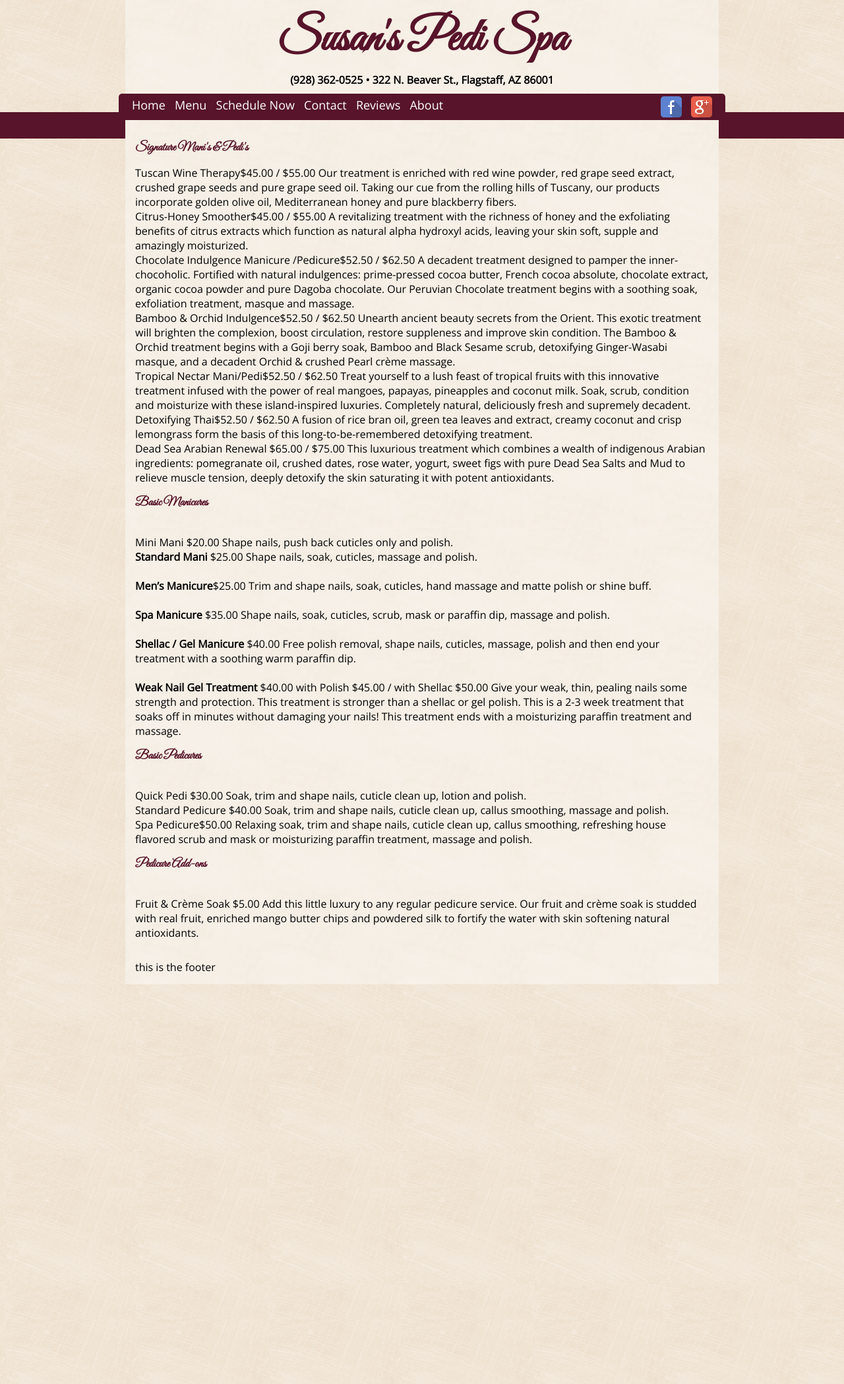
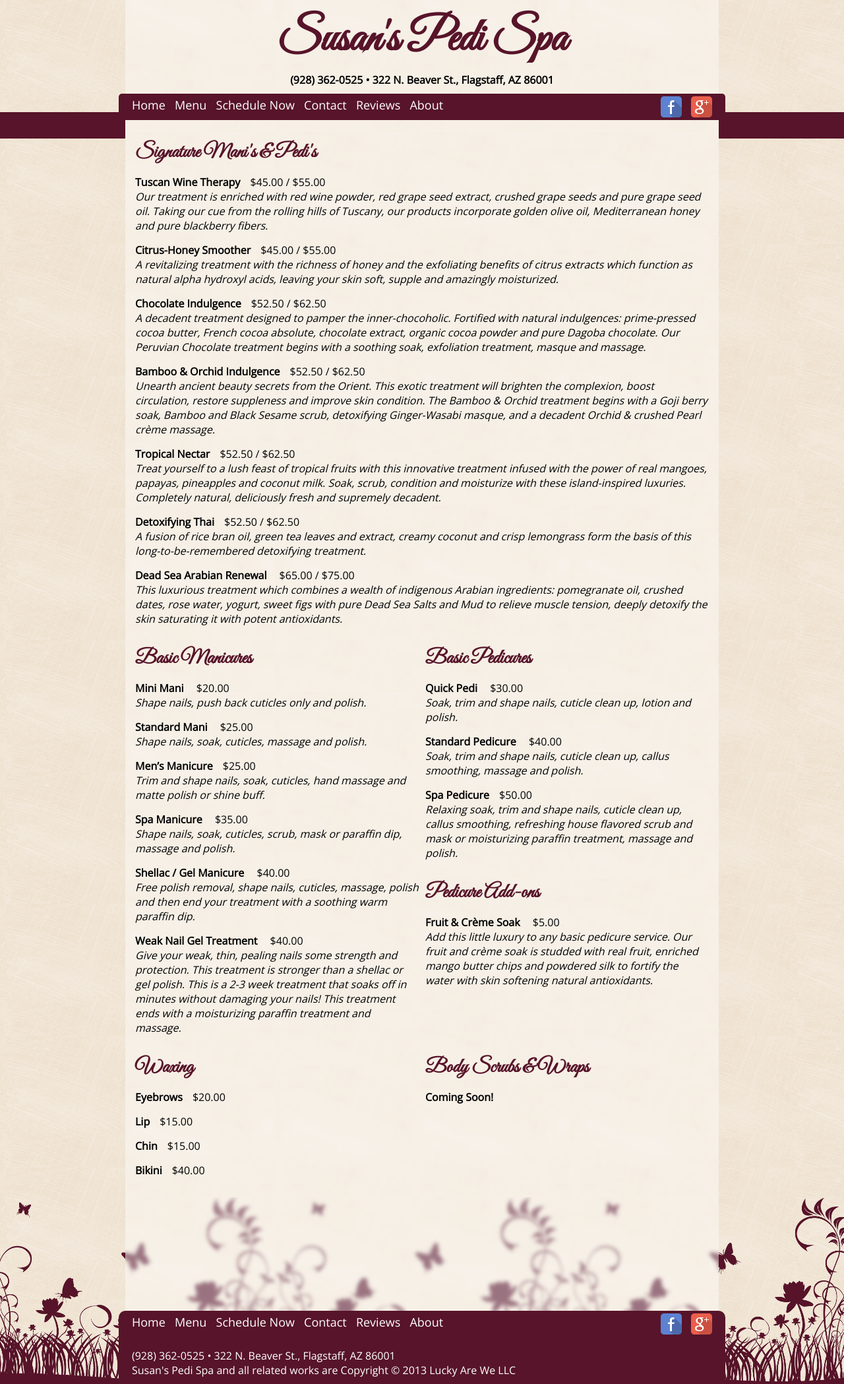
Before and after one commit to susanspedispa/susanspedispa.github.io, a Jekyll site: the page built from menu.html, in a window 1280 px wide. Shown: the whole page at 66% size. Built offline with Jekyll 4.4.1, drawn with Linux system fonts in a browser that asks for light colours; before the commit the page ends 1492 px from its top, so only the background shows below that.

Commit message:
Nearly there

```diff
--- /dev/null
+++ b/CNAME
@@ -0,0 +1 @@
+susanspedispa.com
--- /dev/null
+++ b/_includes/footer.html
@@ -0,0 +1,7 @@
+<div id="footerStrip">
+{% include nav.html %}
+<div style="clear:both"></div>
+<div style="padding: 10px">(928) 362-0525 • 322 N. Beaver St., Flagstaff, AZ 86001<br />
+Susan's Pedi Spa and all related works are Copyright &copy; 2013 Lucky Are We LLC
+</div>
+</div>
--- a/_includes/intro.html
+++ b/_includes/intro.html
@@ -1,2 +1 @@
 <p>At Susan’s Pedi Spa we use some of the most exotic ingredients from throughout the world in our specialty manicure and pedicures. Leaving your hands and feet looking their absolute best. </p>
-<a href="https://plus.google.com/103319507476623802624" rel="publisher">Google+</a>
--- a/_includes/menu.html
+++ b/_includes/menu.html
@@ -1,78 +1,109 @@
 <h3>Signature Mani's & Pedi's</h3>
-
 <div class="treatment">
 <span class="treatmentName">Tuscan Wine Therapy</span><span class="treatmentPrice">$45.00 / $55.00</span>
-<span class="treatmentDescription">Our treatment is enriched with red wine powder, red grape seed extract, crushed grape seeds and pure grape seed oil. Taking our cue from the rolling hills of Tuscany, our products incorporate golden olive oil, Mediterranean honey and pure blackberry fibers.</span>
+<div class="treatmentDescription">Our treatment is enriched with red wine powder, red grape seed extract, crushed grape seeds and pure grape seed oil. Taking our cue from the rolling hills of Tuscany, our products incorporate golden olive oil, Mediterranean honey and pure blackberry fibers.</div>
 </div>
 
 
 <div class="treatment">
 <span class="treatmentName">Citrus-Honey Smoother</span><span class="treatmentPrice">$45.00 / $55.00 </span>
-A revitalizing treatment with the richness of honey and the exfoliating benefits of citrus extracts which function as natural alpha hydroxyl acids, leaving your skin soft, supple and amazingly moisturized.
+<div class="treatmentDescription">A revitalizing treatment with the richness of honey and the exfoliating benefits of citrus extracts which function as natural alpha hydroxyl acids, leaving your skin soft, supple and amazingly moisturized.</div>
 </div>
 <div class="treatment">
-<span class="treatmentName">Chocolate Indulgence Manicure /Pedicure</span><span class="treatmentPrice">$52.50 / $62.50 </span>
-A decadent treatment designed to pamper the inner-chocoholic. Fortified with natural indulgences: prime-pressed cocoa butter, French cocoa absolute, chocolate extract, organic cocoa powder and pure Dagoba chocolate. Our Peruvian  Chocolate treatment begins with a soothing soak, exfoliation treatment, masque and massage.
+<span class="treatmentName">Chocolate Indulgence</span><span class="treatmentPrice">$52.50 / $62.50 </span>
+<div class="treatmentDescription">A decadent treatment designed to pamper the inner-chocoholic. Fortified with natural indulgences: prime-pressed cocoa butter, French cocoa absolute, chocolate extract, organic cocoa powder and pure Dagoba chocolate. Our Peruvian  Chocolate treatment begins with a soothing soak, exfoliation treatment, masque and massage.  </div>
 </div>
 <div class="treatment">
 <span class="treatmentName">Bamboo & Orchid Indulgence</span><span class="treatmentPrice">$52.50 / $62.50 </span>
-Unearth ancient beauty secrets from the Orient. This exotic treatment will brighten the complexion, boost circulation, restore suppleness and improve skin condition. The Bamboo & Orchid treatment begins with a Goji berry soak, Bamboo and Black Sesame scrub, detoxifying Ginger-Wasabi masque, and a decadent Orchid & crushed Pearl crème massage.
+<div class="treatmentDescription">Unearth ancient beauty secrets from the Orient. This exotic treatment will brighten the complexion, boost circulation, restore suppleness and improve skin condition. The Bamboo & Orchid treatment begins with a Goji berry soak, Bamboo and Black Sesame scrub, detoxifying Ginger-Wasabi masque, and a decadent Orchid & crushed Pearl crème massage.</div>
 </div>
 <div class="treatment">
-<span class="treatmentName">Tropical Nectar Mani/Pedi</span><span class="treatmentPrice">$52.50 / $62.50 </span>
-Treat yourself to a lush feast of tropical fruits with this innovative treatment infused with the power of real mangoes, papayas, pineapples and coconut milk. Soak, scrub, condition and moisturize with these island-inspired luxuries. Completely natural, deliciously fresh and supremely decadent.
+<span class="treatmentName">Tropical Nectar</span><span class="treatmentPrice">$52.50 / $62.50 </span>
+<div class="treatmentDescription">Treat yourself to a lush feast of tropical fruits with this innovative treatment infused with the power of real mangoes, papayas, pineapples and coconut milk. Soak, scrub, condition and moisturize with these island-inspired luxuries. Completely natural, deliciously fresh and supremely decadent.</div>
 </div>
 <div class="treatment">
 <span class="treatmentName">Detoxifying Thai</span><span class="treatmentPrice">$52.50 / $62.50 </span>
-A fusion of rice bran oil, green tea leaves and extract, creamy coconut and crisp lemongrass form the basis of this long-to-be-remembered detoxifying treatment.
+<div class="treatmentDescription">A fusion of rice bran oil, green tea leaves and extract, creamy coconut and crisp lemongrass form the basis of this long-to-be-remembered detoxifying treatment.</div>
 </div>
 <div class="treatment">
 <span class="treatmentName">Dead Sea Arabian Renewal</span><span class="treatmentPrice"> $65.00 / $75.00</span>
-This luxurious treatment which combines a wealth of indigenous Arabian ingredients: pomegranate oil, crushed dates, rose water, yogurt, sweet figs with pure Dead Sea Salts and Mud to relieve muscle tension, deeply detoxify the skin saturating it with potent antioxidants.
+<div class="treatmentDescription">This luxurious treatment which combines a wealth of indigenous Arabian ingredients: pomegranate oil, crushed dates, rose water, yogurt, sweet figs with pure Dead Sea Salts and Mud to relieve muscle tension, deeply detoxify the skin saturating it with potent antioxidants. </div>
 </div>
 
-
-<h3>Basic Manicures</h3><br>
+<div class="halfColumn">
+	<h3>Basic Manicures</h3>
 	<div class="treatment">
 	<span class="treatmentName">Mini Mani</span><span class="treatmentPrice"> $20.00</span>
-Shape nails, push back cuticles only and polish. <br>
+	<div class="treatmentDescription">Shape nails, push back cuticles only and polish. </div>
 	</div>
 	<div class="treatment">
-<span class="treatmentName"><b>Standard Mani</b></span><span class="treatmentPrice"> $25.00</span>
-Shape nails, soak, cuticles, massage and polish.<br><br>
+	<span class="treatmentName">Standard Mani</span><span class="treatmentPrice"> $25.00</span>
+	<div class="treatmentDescription">Shape nails, soak, cuticles, massage and polish.</div>
 	</div>
 	<div class="treatment">
-<span class="treatmentName"><b>Men’s Manicure</b></span><span class="treatmentPrice">$25.00</span>
-Trim and shape nails, soak, cuticles, hand massage and matte polish or shine buff.<br><br>
+	<span class="treatmentName">Men’s Manicure</span><span class="treatmentPrice">$25.00</span>
+	<div class="treatmentDescription">Trim and shape nails, soak, cuticles, hand massage and matte polish or shine buff.</div>
 	</div>
 	<div class="treatment">
-<span class="treatmentName"><b>Spa Manicure</b></span><span class="treatmentPrice"> $35.00</span>
-Shape nails, soak, cuticles, scrub, mask or paraffin dip, massage and polish.<br><br>
+	<span class="treatmentName">Spa Manicure</span><span class="treatmentPrice"> $35.00</span>
+	<div class="treatmentDescription">Shape nails, soak, cuticles, scrub, mask or paraffin dip, massage and polish.</div>
 	</div>
 	<div class="treatment">
-<span class="treatmentName"><b>Shellac / Gel Manicure</b></span><span class="treatmentPrice">  $40.00</span>
-Free polish removal, shape nails, cuticles, massage, polish and then end your treatment with a soothing warm paraffin dip.<br><br>
+	<span class="treatmentName">Shellac / Gel Manicure</span><span class="treatmentPrice">  $40.00</span>
+	<div class="treatmentDescription">Free polish removal, shape nails, cuticles, massage, polish and then end your treatment with a soothing warm paraffin dip.</div>
 	</div>
 	<div class="treatment">
-<span class="treatmentName"><b>Weak Nail Gel Treatment</b></span><span class="treatmentPrice"> $40.00</span>
-with Polish  $45.00 / with Shellac  $50.00</span>
-Give your weak, thin, pealing nails some strength and protection. This treatment is stronger than a shellac or gel polish. This is a 2-3 week treatment that soaks off in minutes without damaging your nails! This treatment ends with a moisturizing paraffin treatment and massage.
+	<span class="treatmentName">Weak Nail Gel Treatment</span><span class="treatmentPrice"> $40.00</span>
+	<div class="treatmentDescription">Give your weak, thin, pealing nails some strength and protection. This treatment is stronger than a shellac or gel polish. This is a 2-3 week treatment that soaks off in minutes without damaging your nails! This treatment ends with a moisturizing paraffin treatment and massage.</div>
 	</div>
-<h3>Basic Pedicures</h3> <br>
+</div>
+<div class="halfColumn" style="margin-left: 10px;">
+	<h3>Basic Pedicures</h3>
 	<div class="treatment">
 	<span class="treatmentName">Quick Pedi</span><span class="treatmentPrice">  $30.00</span>
-Soak, trim and shape nails, cuticle clean up, lotion and polish.<br>
+	<div class="treatmentDescription">Soak, trim and shape nails, cuticle clean up, lotion and polish.</div>
 	</div>
 	<div class="treatment">
 	<span class="treatmentName">Standard Pedicure </span><span class="treatmentPrice">$40.00</span>
-Soak, trim and shape nails, cuticle clean up, callus smoothing, massage and polish.<br>
+	<div class="treatmentDescription">Soak, trim and shape nails, cuticle clean up, callus smoothing, massage and polish.</div>
 	</div>
 	<div class="treatment">
 	<span class="treatmentName">Spa Pedicure</span><span class="treatmentPrice">$50.00</span>
-Relaxing soak, trim and shape nails, cuticle clean up, callus smoothing, refreshing house flavored scrub and mask or moisturizing paraffin treatment, massage and polish.<br></p>
+	<div class="treatmentDescription">Relaxing soak, trim and shape nails, cuticle clean up, callus smoothing, refreshing house flavored scrub and mask or moisturizing paraffin treatment, massage and polish.</div>
 	</div><p>
-<h3>Pedicure Add-ons</h3><br>
+	<h3>Pedicure Add-ons</h3>
 	<div class="treatment">
 	<span class="treatmentName">Fruit & Crème Soak</span> <span class="treatmentPrice">$5.00</span>
-Add this little luxury to any regular pedicure service. Our fruit and crème soak is studded with real fruit, enriched mango butter chips and powdered silk to fortify the water with skin softening natural antioxidants.</p>
+	<div class="treatmentDescription">Add this little luxury to any basic pedicure service. Our fruit and crème soak is studded with real fruit, enriched mango butter chips and powdered silk to fortify the water with skin softening natural antioxidants.</div>
 	</div>
+</div>
+<div style="clear:both"></div>
+
+<div class="halfColumn">
+	<h3>Waxing</h3>
+	<div class="treatment">
+	<span class="treatmentName">Eyebrows</span><span class="treatmentPrice">$20.00</span>
+	<div class="treatmentDescription"> </div>
+	</div>
+	<div class="treatment">
+	<span class="treatmentName">Lip</span><span class="treatmentPrice">$15.00</span>
+	<div class="treatmentDescription"> </div>
+	</div>
+	<div class="treatment">
+	<span class="treatmentName">Chin</span><span class="treatmentPrice">$15.00</span>
+	<div class="treatmentDescription"> </div>
+	</div>
+	<div class="treatment">
+	<span class="treatmentName">Bikini</span><span class="treatmentPrice">$40.00</span>
+	<div class="treatmentDescription"> </div>
+	</div>
+</div>
+<div class="halfColumn" style="margin-left: 10px;">
+	<h3>Body Scrubs & Wraps</h3>
+	<div class="treatment">
+	<span class="treatmentName">Coming Soon!</span><span class="treatmentPrice"></span>
+	<div class="treatmentDescription"></div>
+	</div>
+</div>
+
+<div style="clear:both"></div>
--- /dev/null
+++ b/_includes/nav.html
@@ -0,0 +1,10 @@
+<a href="/">Home</a>
+				<a href="/menu">Menu</a>
+				<a href="/schedule">Schedule Now</a>
+				<a href="/contact">Contact</a>
+				<a href="/reviews">Reviews</a>
+				<a href="/about">About</a>
+				<div id="social">
+					<a href="https://www.facebook.com/susanspedispa" target="_blank"><img src="/assets/images/fb.png" alt="Find us on Facebook!" /></a>
+					<a href="https://plus.google.com/113931798493744965060" target="_blank"><img src="/assets/images/gp.png" alt="Find us on Google Plus!" /></a>
+				</div>
--- a/_layouts/default.html
+++ b/_layouts/default.html
@@ -22,23 +22,13 @@
 				<b>(928) 362-0525 &bull; 322 N. Beaver St., Flagstaff, AZ 86001</b>
 			</header>
 			<nav>
-				<a href="/">Home</a>
-				<a href="/menu">Menu</a>
-				<a href="/schedule">Schedule Now</a>
-				<a href="/contact">Contact</a>
-				<a href="/reviews">Reviews</a>
-				<a href="/about">About</a>
-				<div id="social">
-					<a href="https://www.facebook.com/susanspedispa" target="_blank"><img src="/assets/images/fb.png" alt="Find us on Facebook!" /></a>
-					<a href="https://plus.google.com/113931798493744965060" target="_blank"><img src="/assets/images/gp.png" alt="Find us on Google Plus!" /></a>
-				</div>
+				{% include nav.html %}
 			</nav>
 			{{content}}
-			<footer>
-				<article>
-					this is the footer
-				</article>
-			</footer>
 		</section>
+		<footer>
+			{% include footer.html %}
+		</footer>
+		<div id="bottom-flair"></div>
 	</body>
 </html>
--- a/assets/css/main.css
+++ b/assets/css/main.css
@@ -26,6 +26,10 @@ h1, h2, h3 {
 	color: rgb(87, 20, 42);
 }
 
+h3 {
+	font-size: 30px;
+}
+
 h1 {
 	font-size: 40px;
 }
@@ -49,7 +53,7 @@ header {
 #centerColumn {
 	position: relative;
 	width: 900px;
-	background: url('/assets/images/frosted.png');
+	background: url('/assets/images/frosted.png') center;
 	margin: 0px auto;
 	z-index: 1;
 	margin-top: -210px;
@@ -94,12 +98,27 @@ nav #social img {
 }
 
 
+footer a, footer a:visited {
+	margin-left: 10px;
+	line-height: 35px;
+	font-size: 18px;
+	color: white;
+}
+
+footer #social {
+	float: right;
+	margin-right: 10px;
+	margin-top: 4px;
+}
+footer #social img {
+	border: none;
+}
+
+
 #band {
 	margin-top: 170px;
 }
 
-footer {
-}
 
 #location {
 	float: right;
@@ -114,6 +133,47 @@ article {
 	width: 100%;
 	position: absolute;
 	height: 283px;
-	background: url('/assets/grass.png') repeat;
+	background: url('/assets/grass.png') center;
 	z-index: 0;
 }
+
+footer {
+	background: url('/assets/frostedGrass.png') center;
+	width: 900px;
+	margin-left: auto;
+	margin-right: auto;
+	height: 283px;
+	margin-bottom: -283px;
+	position: relative;
+	z-index: 1;
+}
+
+#footerStrip {
+	background: rgb(87, 20, 42);
+	position: absolute;
+	bottom: 0px;
+	width: 900px;
+	margin-left: -10px;
+	border-top-left-radius: 10px;
+	border-top-right-radius: 10px;
+	padding: 0px 10px;
+	color: white;
+}
+
+.halfColumn {
+	width: 430px;
+	float: left;
+}
+
+.treatment {
+	margin-bottom: 15px;
+}
+
+.treatmentName {
+	font-weight: bold;
+	margin-right: 15px;
+}
+
+.treatmentDescription {
+	font-style: italic;
+}
--- a/index.html
+++ b/index.html
@@ -2,7 +2,6 @@
 layout: default
 title: Susan's Pedi Spa
 ---
-<section id="intro">
 <article>
 	{% include intro.html %}
 </article>
```
Also changed, not shown: _posts/2013-07-23-welcome-to-jekyll.markdown (deleted, +0 -24 lines), assets/frostedGrass.png (added), assets/grass.png, assets/images/frosted.png. Lines whose indentation alone changed are shown as unchanged.
